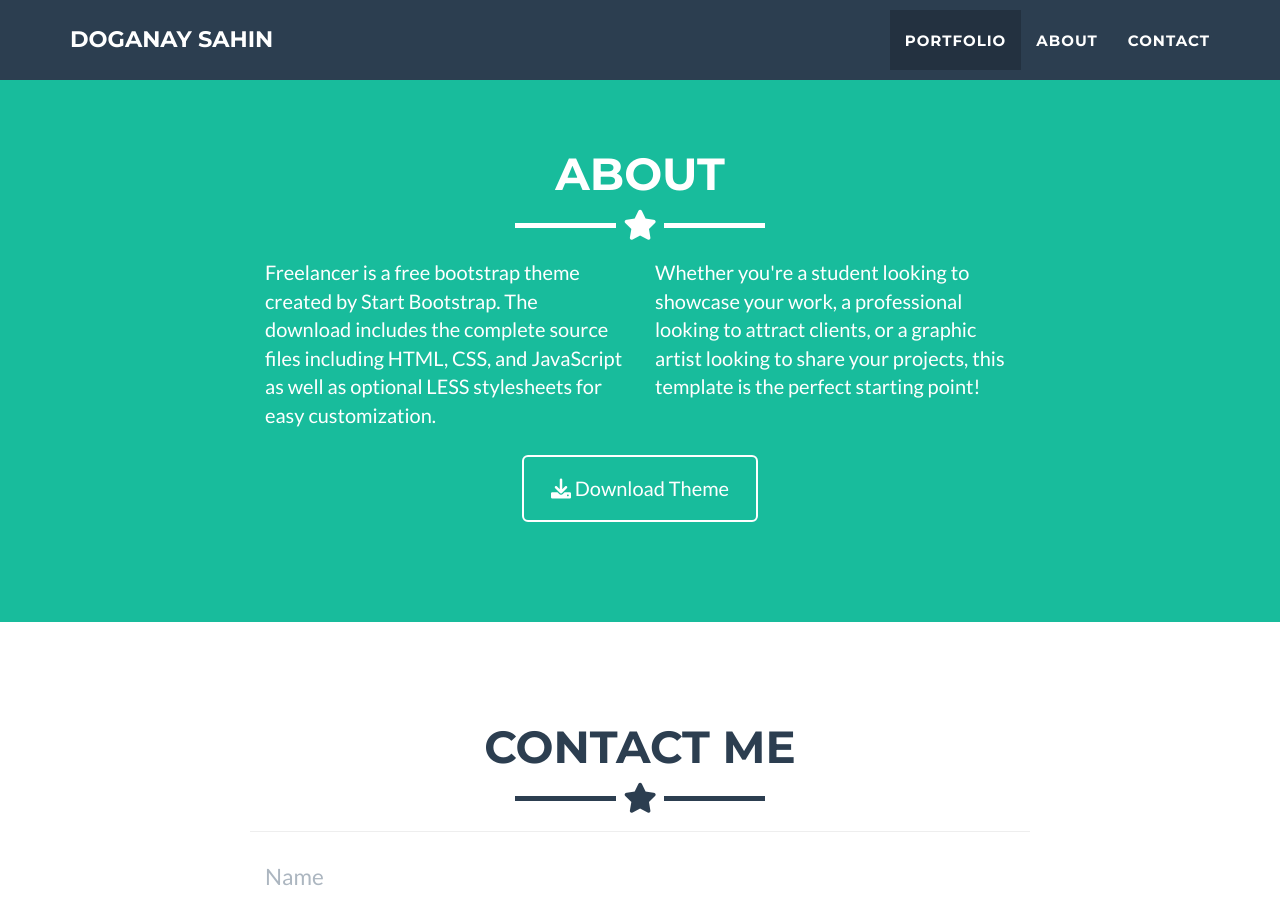
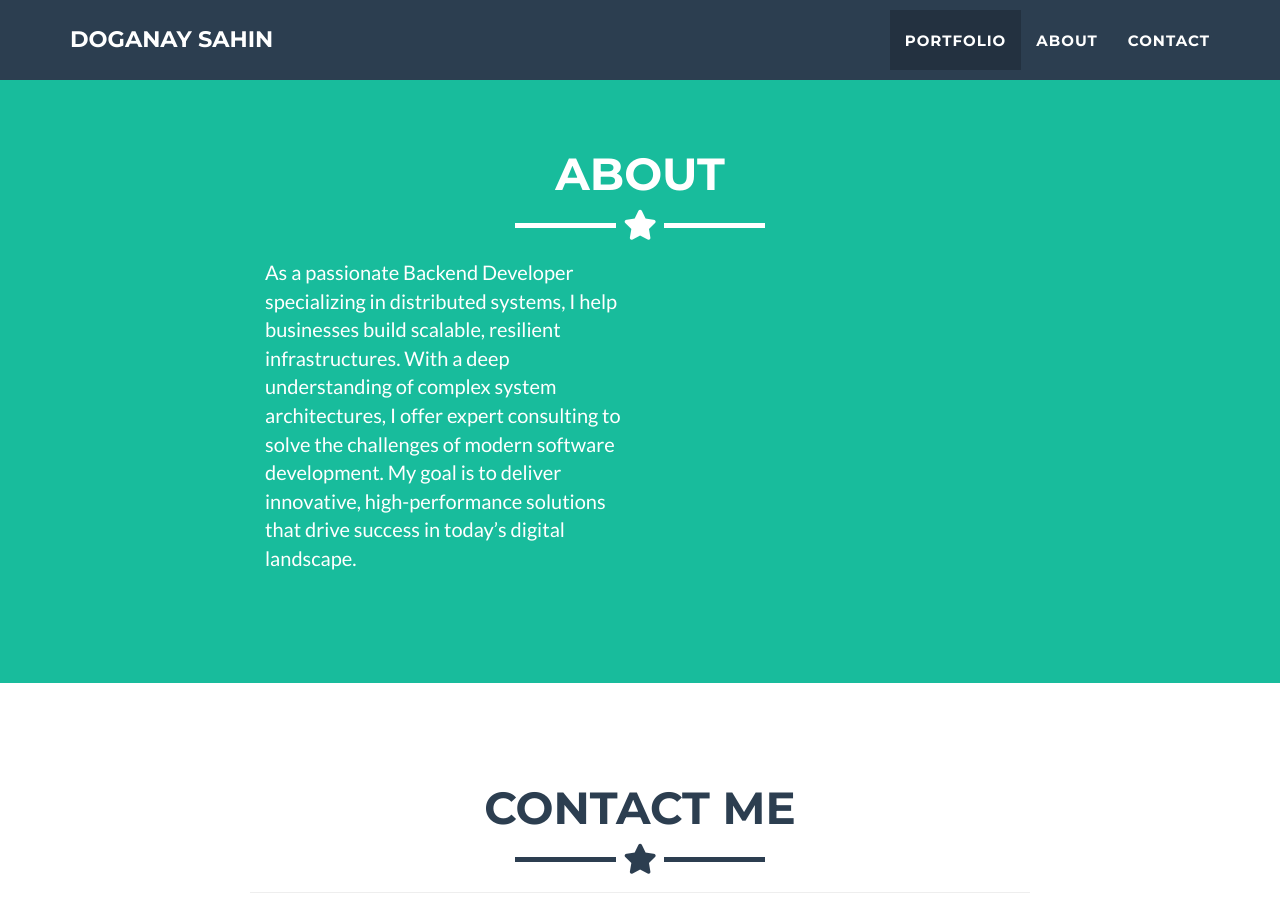
Before and after one commit to dgnyshn/dgnyshn.github.io, a Jekyll site: the page built from _posts/2014-07-18-project-1.markdown, in a window 1280 px wide and 900 px high, scrolled down 1623 px. Built offline with Jekyll 4.4.1, drawn with Linux system fonts in a browser that asks for light colours.

Commit message:
changed about me

```diff
--- a/_includes/about.html
+++ b/_includes/about.html
@@ -9,18 +9,7 @@
     </div>
     <div class="row">
       <div class="col-lg-4 col-lg-offset-2">
-        <p>Freelancer is a free bootstrap theme created by Start Bootstrap. The download includes the complete
-          source files including HTML, CSS, and JavaScript as well as optional LESS stylesheets for easy
-          customization.</p>
-      </div>
-      <div class="col-lg-4">
-        <p>Whether you're a student looking to showcase your work, a professional looking to attract clients, or
-          a graphic artist looking to share your projects, this template is the perfect starting point! </p>
-      </div>
-      <div class="col-lg-8 col-lg-offset-2 text-center">
-        <a href="https://github.com/jeromelachaud/freelancer-theme" class="btn btn-lg btn-outline">
-          <i class="fa fa-download"></i> Download Theme
-        </a>
+        <p>As a passionate Backend Developer specializing in distributed systems, I help businesses build scalable, resilient infrastructures. With a deep understanding of complex system architectures, I offer expert consulting to solve the challenges of modern software development. My goal is to deliver innovative, high-performance solutions that drive success in today’s digital landscape.</p>
       </div>
     </div>
   </div>
```
